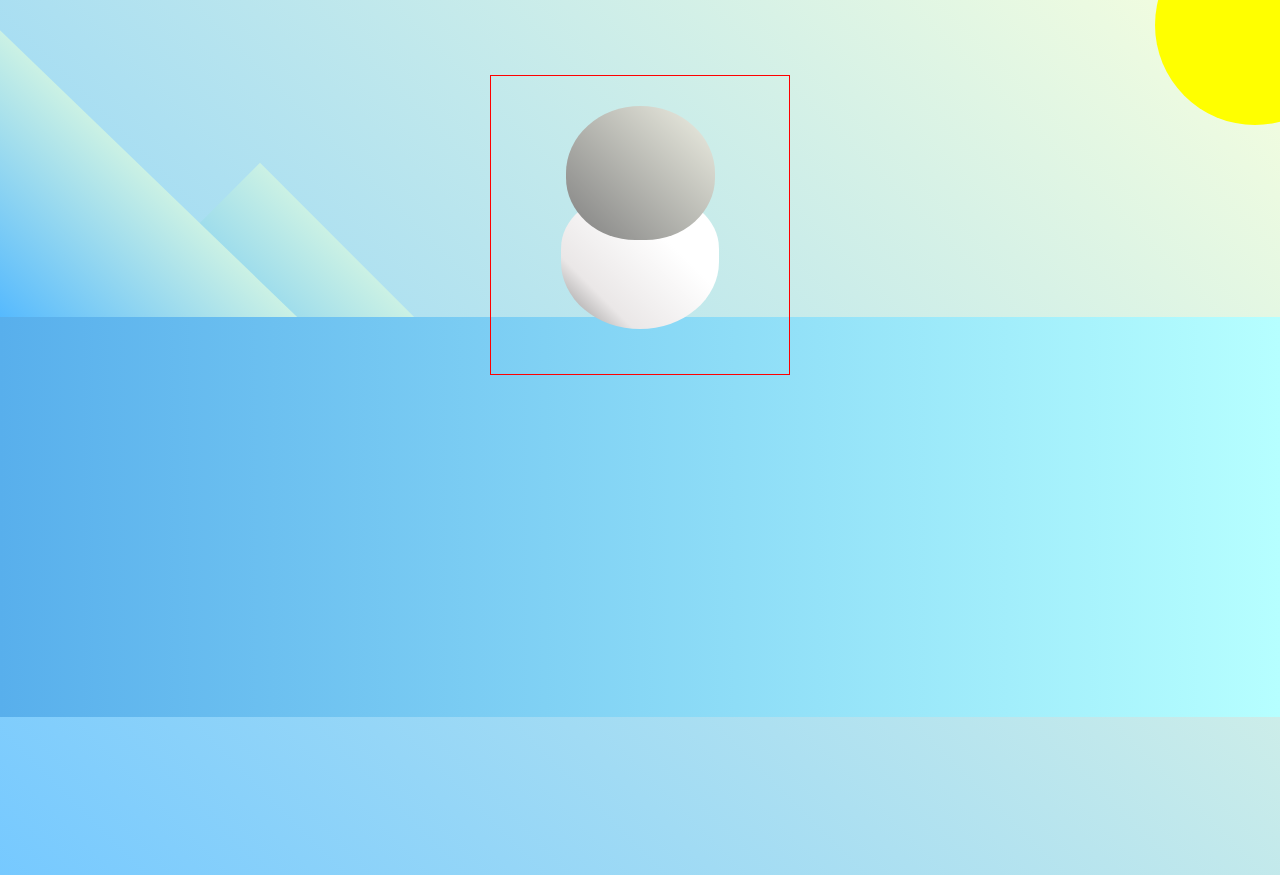
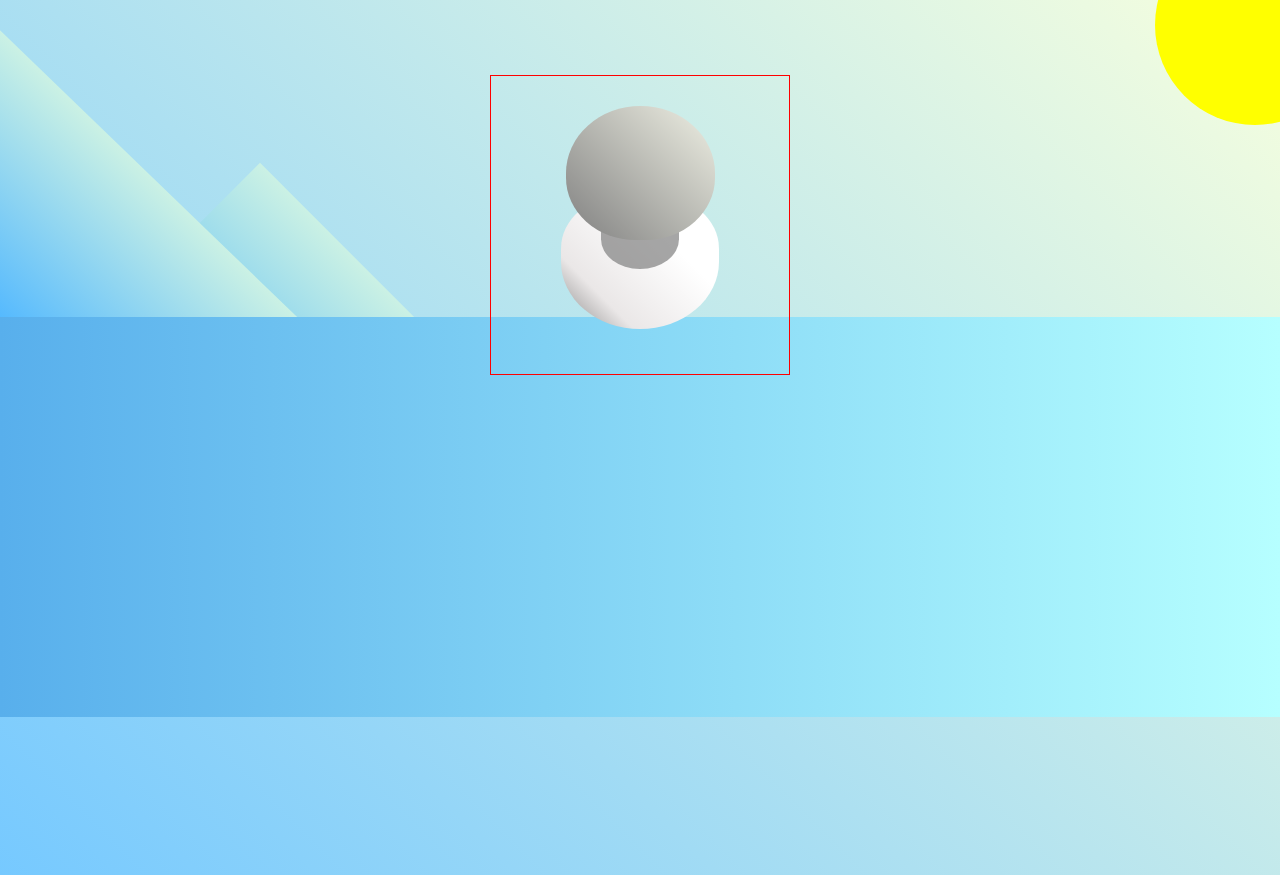
Before and after one commit to syjem/Penguin, a plain HTML site: page index.html in a window 1280 px wide. Shown: the top 875 px of the page. Drawn offline with Linux system fonts and the light colour scheme.

Commit message:
.penguin-body::before/first-child

```diff
--- a/css/style.css
+++ b/css/style.css
@@ -86,6 +86,18 @@ body {
                 ;
 }
 
+.penguin-body::before {
+    content: "";
+    position: absolute;
+    width: 50%;
+    height: 45%;
+    background-color: gray;
+    top: 10%;
+    left: 25%;
+    border-radius: 0% 0% 100% 100%;
+    opacity: 70%;
+  }
+
 .penguin * {
     position: absolute;
   }
```
